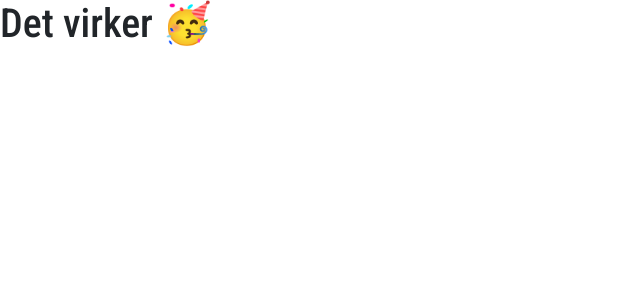
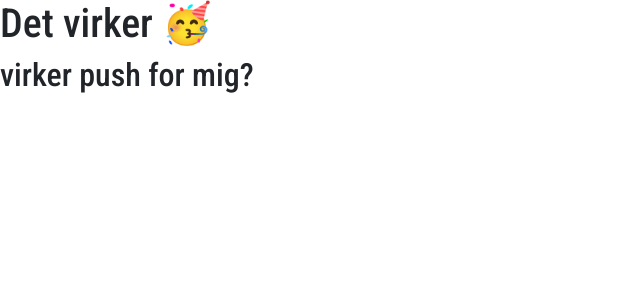
Before and after one commit to TohmasKronborg/DanskFolkehjaelpsMedlemsApp, a PHP site: page /kontakt.php in a window 1280 px wide. Shown: the top 300 px of the page, without its empty margins (0-640 px from the left). Run offline with PHP 8.4, Linux system fonts and the light colour scheme; style sheets or scripts are compiled from the project's sources; some web fonts are replaced.

Commit message:
TEST virker push for mig?

```diff
--- a/kontakt.php
+++ b/kontakt.php
@@ -24,6 +24,7 @@ require "settings/init.php";
 <body>
 
 <h1>Det virker 🥳</h1>
+<h2>virker push for mig?</h2>
 
 <script src="https://cdn.jsdelivr.net/npm/bootstrap@5.3.3/dist/js/bootstrap.bundle.min.js"></script>
 </body>
```
